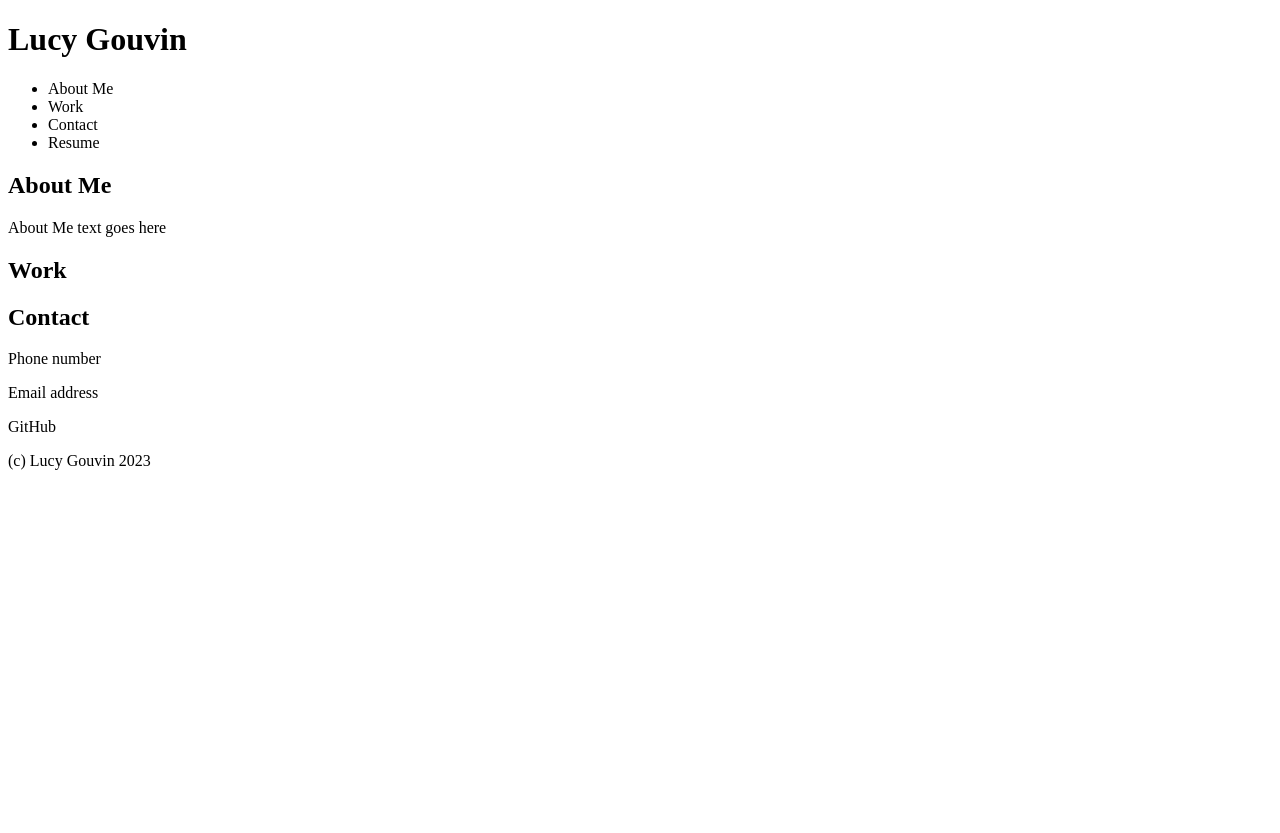
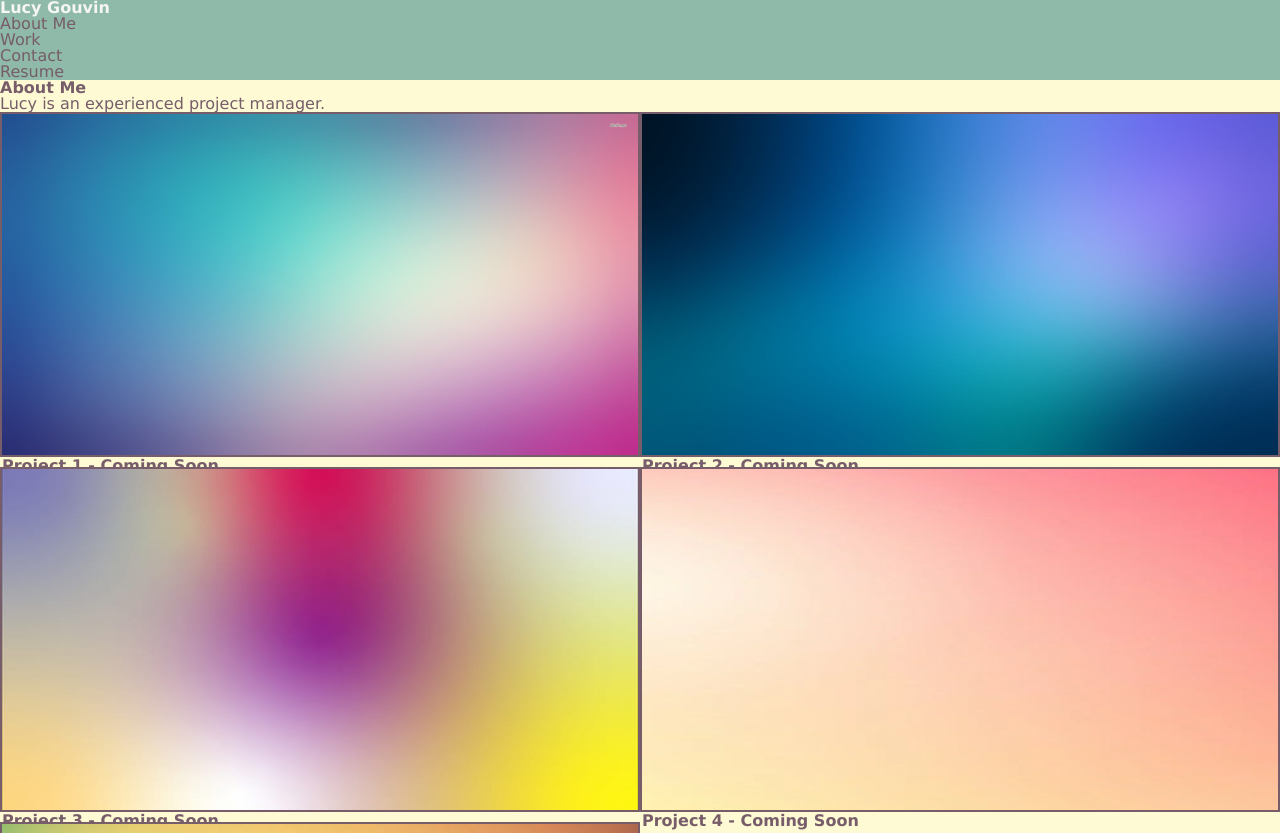
Before and after one commit to lucygouvin/portfolio-site, a plain HTML site: page index.html in a window 1280 px wide. Shown: the top 833 px of the page. Before the commit the page ends 800 px from the top, so only its background shows below. Drawn offline with Linux system fonts and the light colour scheme.

Commit message:
added flexbox to cards

```diff
--- /dev/null
+++ b/assets/reset.css
@@ -0,0 +1,39 @@
+/* Reused example provided in class */
+/* Resets the box size of every element */
+* {
+    margin: 0;
+    padding: 0;
+    box-sizing: border-box;
+   }
+
+
+   /* Gives the body element a parent height to compare against */
+   html {
+    height: 100%;
+   }
+
+
+   body {
+    min-height: 100%;
+    line-height: 1;
+    font-family: sans-serif;
+   }
+
+
+   h1, h2, h3, h4, h5, h6 {
+    font-size: 100%;
+   }
+
+
+   /* Matches the font of special elements to the rest of the page */
+   input, select, option, optgroup, textarea, button,
+   pre, code {
+    font-size: 100%;
+    font-family: inherit;
+   }
+
+
+   /* Removes default bullet points from lists */
+   ol, ul {
+    list-style: none;
+   }
--- /dev/null
+++ b/assets/style.css
@@ -0,0 +1,48 @@
+:root{
+    --yellow: #fefad4;
+    --green: #8fb9a8;
+    --dark-purple: #765d69;
+}
+* {
+    font-family: Verdana, Geneva, Tahoma, sans-serif;
+    color: var(--dark-purple)
+}
+
+header{
+    background-color: var(--green)
+}
+
+h1{
+    color: whitesmoke;
+}
+
+body{
+    background-color: var(--yellow);
+}
+
+main{
+    /* padding: 7%; */
+
+}
+
+.work{
+    display: flex;
+    flex-flow: row wrap;
+    gap: 10px 0px;
+    justify-content: space-between;
+}
+
+.work h2{
+}
+
+.app-card{
+    border: 2px solid var(--dark-purple);
+    max-height: 345px;
+    flex: 0 1 50%;
+
+}
+
+img{
+    width: 100%;
+    height: 100%;
+}
--- a/index.html
+++ b/index.html
@@ -4,7 +4,9 @@
     <meta charset="UTF-8">
     <meta http-equiv="X-UA-Compatible" content="IE=edge">
     <meta name="viewport" content="width=device-width, initial-scale=1.0">
-    <title>Document</title>
+    <link rel="stylesheet" href="assets/reset.css">
+    <link rel="stylesheet" href="assets/style.css">
+    <title>Lucy Gouvin's Portfolio</title>
 </head>
 <body>
     <header>
@@ -20,16 +22,31 @@
     <main>
         <section class="about-me">
             <h2>About Me</h2>
-            <p>About Me text goes here</p>
+            <p>Lucy is an experienced project manager.</p>
         </section>
 
         <section class="work">
-            <h2>Work</h2>
-            <section class="app-card"></section>
-            <section class="app-card"></section>
-            <section class="app-card"></section>
-            <section class="app-card"></section>
-            <section class="app-card"></section>
+            <!-- <h2>Work</h2> -->
+            <section class="app-card">
+                <img src="assets/images/placeholder1.jpeg" alt="Placeholder image for project 1">
+                <h3 class="app-title">Project 1 - Coming Soon</h3>
+            </section>
+            <section class="app-card">
+                <img src="assets/images/placeholder2.jpeg" alt="Placeholder image for project 2">
+                <h3 class="app-title">Project 2 - Coming Soon</h3>
+            </section>
+            <section class="app-card">
+                <img src="assets/images/placeholder3.jpeg" alt="Placeholder image for project 3">
+                <h3 class="app-title">Project 3 - Coming Soon</h3>
+            </section>
+            <section class="app-card">
+                <img src="assets/images/placeholder4.webp" alt="Placeholder image for project 4">
+                <h3 class="app-title">Project 4 - Coming Soon</h3>
+            </section>
+            <section class="app-card">
+                <img src="assets/images/placeholder5.jpeg" alt="Placeholder image for project 5">
+                <h3 class="app-title">Project 5 - Coming Soon</h3>
+            </section>
         </section>
 
         <section>
```
Also changed, not shown: assets/images/placeholder1.jpeg (added), assets/images/placeholder2.jpeg (added), assets/images/placeholder3.jpeg (added), assets/images/placeholder4.webp (added), assets/images/placeholder5.jpeg (added), 2 other files.
